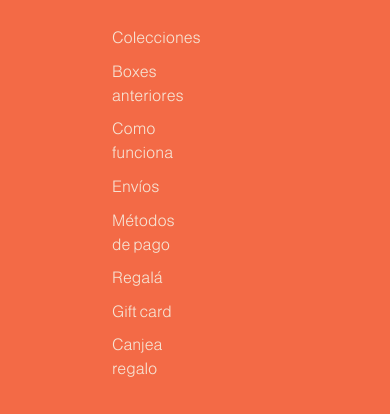
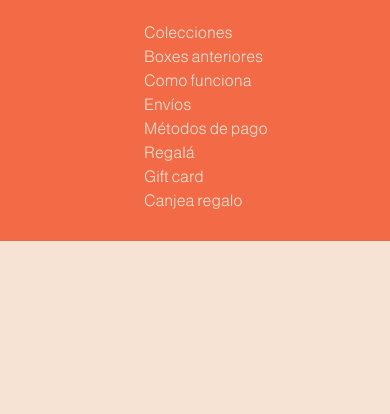
Before and after one commit to DoloresGarci/Bookla, a website: page colecciones.html in a window 390 px wide. Shown: the part 3410-3824 px from the top of the page. After the commit the page ends 3651 px from the top, so only its background shows below. Drawn offline with nearby package versions, Linux system fonts and the light colour scheme.

Commit message:
responsive en Box Anteriores, aaun faltan detalles. Footer en correccion

```diff
--- a/colecciones.html
+++ b/colecciones.html
@@ -127,7 +127,7 @@
         <a class="footer__logo" href="./index.html">
             <img src="./img/logo__footer.png">
         </a>
-        <section class="footer__text">
+        <!--<section class="footer__text">
             <ul class="footer__col1">
                 <li>
                     <a class="footer__item" href="./colecciones.html">Colecciones</a>
@@ -158,6 +158,33 @@
                     <a class="footer__item">Canjea regalo</a>
                 </li>
             </ul>
+        </section>-->
+        <section class="footer__text">
+            <ul class="footer__col1">
+                <li>
+                    <a class="ia" href="./colecciones.html">Colecciones</a>
+                </li>
+                <li>
+                    <a class="ib" href="./boxant.html">Boxes anteriores</a>
+                </li>
+                <li>
+                    <a class="iia">Como funciona</a>
+                </li>
+                <li>
+                    <a class="iib">Envíos</a>
+                </li>
+                <li>
+                    <a class="iic">Métodos de pago</a>
+                </li>
+                <li>
+                    <a class="iiia" href="./regala.html">Regalá</a>
+                </li>
+                <li>
+                    <a class="iiib" href="./regala.html">Gift card</a>
+                </li>
+                <li>
+                    <a class="iiic">Canjea regalo</a>
+                </li>
         </section>
     </footer>
     <script src="https://cdn.jsdelivr.net/npm/bootstrap@5.2.0-beta1/dist/js/bootstrap.bundle.min.js" integrity="sha384-pprn3073KE6tl6bjs2QrFaJGz5/SUsLqktiwsUTF55Jfv3qYSDhgCecCxMW52nD2" crossorigin="anonymous"></script>
--- a/sass/misc/_mediasq.scss
+++ b/sass/misc/_mediasq.scss
@@ -289,7 +289,48 @@
     }
 /*---COLECCIONES (box anterior)---*/
 
+/*---BOXAN (mes 1)---*/
+.boxficcion, .boxficcion2, .boxficcion3 {
+    align-items: center;
+    width: 80%;
+    margin: 5rem auto 0px;
+    display: grid;
+    grid-template-areas:
+        "mes"
+        "titulo"
+        "texto"
+        "img";
+    text-align: center;
+    .boxficcion__titulo{
+        grid-area: titulo;
+        margin-bottom: 1rem;
+    }
+    .boxficcion__photo{
+        height: 75%;
+    }
+}
 
+/*---BOXAN (suscripcion)---*/
+
+.suscripcion{
+    padding:2rem 0%;
+    background-color: #F36A46;
+    margin: 5em auto 2em;
+    width: 100%;
+    text-align: center;
+    .suscripcion__titulo{
+        font-size: 30px;
+    }
+    .suscripcion__text{
+        width: 70%;
+        font-family: 'Almarai';
+        font-style: normal;
+        font-weight: 300;
+        font-size: 1.2em;
+        color: #F6E3D3;
+        margin: 0 auto 2em;
+    }
+}
 
     /*---FOOTER---*/
     /*.footer{
--- a/sass/partials/_footer.scss
+++ b/sass/partials/_footer.scss
@@ -2,24 +2,52 @@
     margin-top: 4em;
     padding: 1.75em 7em;
     background-color: $naranja;
+    color: $fondo;
     .footer__text{
         font-family: 'Almarai';
         font-style: normal;
         font-weight: 300;
         font-size: 1em;
         margin-top: 1.5em;
-        position: relative;
-        top: 0%;
-        .footer__col1,.footer__col2,.footer__col3{
-            list-style-type: none;
-            margin: 0px 6em 0px 0em;
-            padding: 0px;
-            display: inline-block;
-            .footer__item{
+        color: $fondo;
+        text-decoration: none;
+        display: grid;
+        grid-template-areas: "ia iia iiia" "ib iib iiib" ". iic iiic";
+        grid-column: 1fr 1fr 1fr;
+        grid-row: 1fr 1fr 1fr;
+        ul{
+            list-style: none;
+            .ia{
+                grid-area: ia;
                 color: $fondo;
-                display: block;
-                padding: 0.3em 0px;
-                text-decoration: none;
+            }
+            .ib{
+                grid-area: ib;
+                color: $fondo;
+            }
+            .iia{
+                grid-area: iia;
+                color: $fondo;
+            }
+            .iib{
+                grid-area: iib;
+                color: $fondo;
+            }
+            .iic{
+                grid-area: iic;
+                color: $fondo;
+            }
+            .iiia{
+                grid-area: iiia;
+                color: $fondo;
+            }
+            .iiib{
+                grid-area: iiib;
+                color: $fondo;
+            }
+            .iiic{
+                grid-area: iiic;
+                color: $fondo;
             }
         }
     }
```
Also changed, not shown: css/translated.css.
